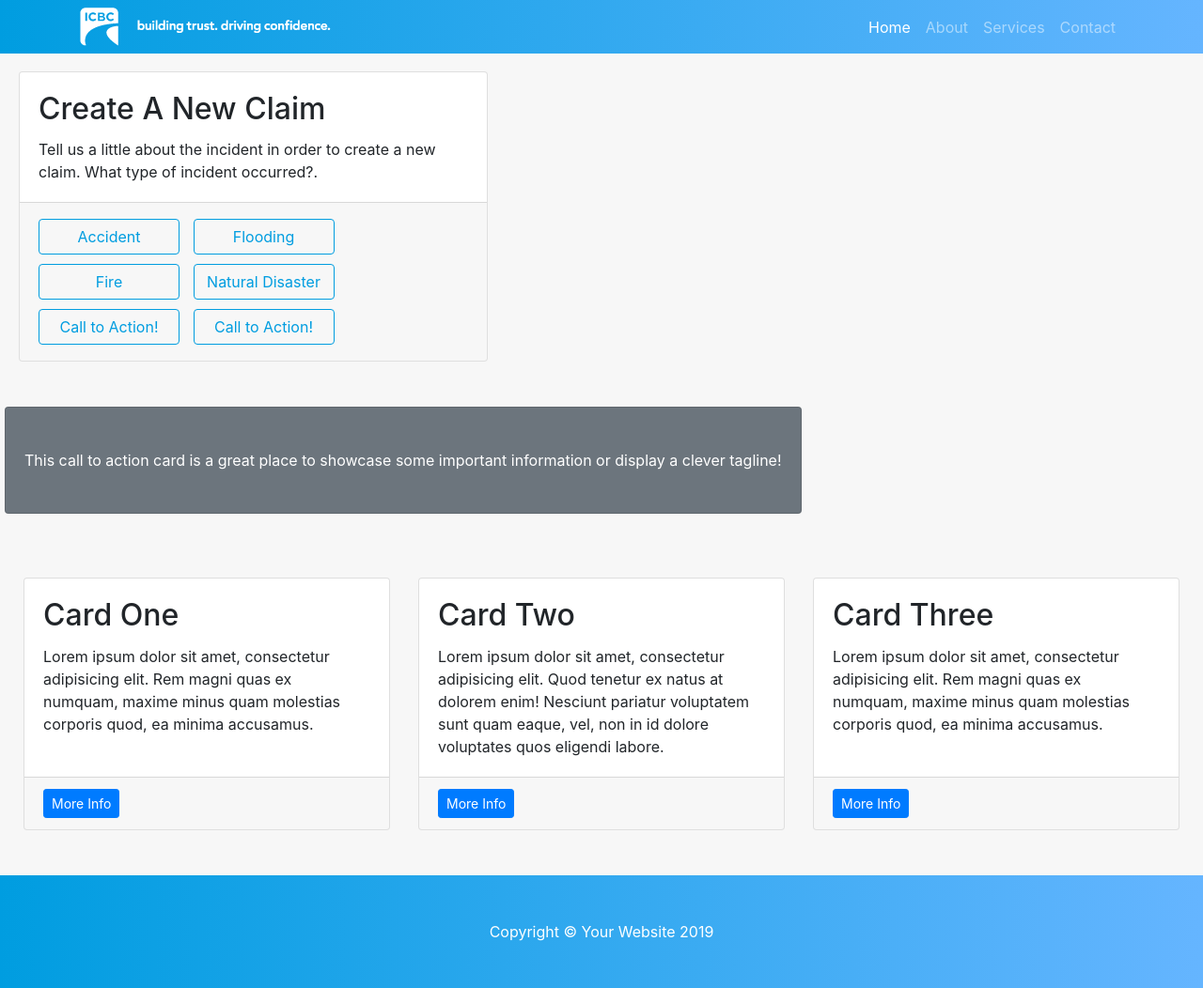
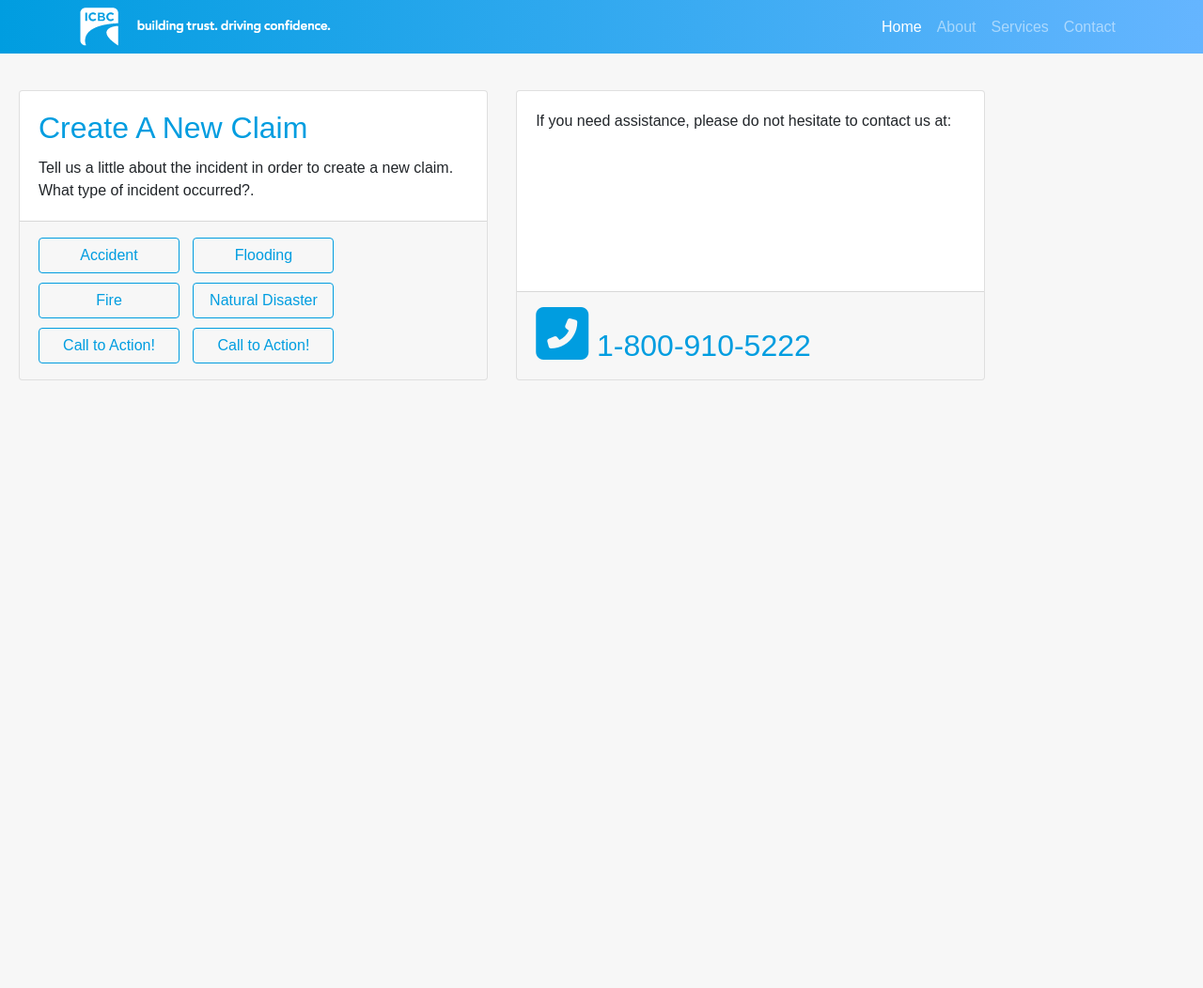
Before and after one commit to htayeb/totalLossEstimator, a website: page index.html in a window 1280 px wide. Shown: the whole page at 94% size. After the commit the page ends 800 px from the top, so only its background shows below. Drawn offline with Linux system fonts and the light colour scheme.

Commit message:
more test

```diff
--- a/css/small-business.css
+++ b/css/small-business.css
@@ -6,10 +6,12 @@
 body {
   padding-top: 56px;
   background-color: rgb(247, 247, 247);
+  font-family: Montserrat, sans-serif;
 }
 .bg-dark {
   background: linear-gradient(90deg, #009de0, #65b5ff);
 }
+
 #welcome {
   font-family: Montserrat, sans-serif;
   color: rgb(0, 157, 224);
@@ -55,3 +57,18 @@ body {
   margin-top: 20px;
 
 }
+.card-title {
+  margin-bottom: .75rem;
+  color: #009de0;
+}
+.col-lg-5{margin-top: 20px;
+  margin-bottom: 20px;}
+.fa-phone-square-alt{color: #009de0; }
+#phone{
+  font-size: 2.0em;
+  font-family: Montserrat, sans-serif;
+  align-content: center;
+  margin: auto;
+  color: #009de0;
+
+}
--- a/index.html
+++ b/index.html
@@ -90,70 +90,44 @@
         </div>
       </div>
     </div>
-<!--TEST END-->
-    <!-- Call to Action Well -->
-    <div class="card text-white bg-secondary my-5 py-4 text-center">
-      <div class="card-body">
-        <p class="text-white m-0">This call to action card is a great place to showcase some important information or display a clever tagline!</p>
+    <div class="col-lg-5">
+      <div class="card h-100">
+        <div class="card-body">
+          <p class="card-text">If you need assistance, please do not hesitate to contact us at: </p>
+        </div>
+
+        <div class="card-footer">
+          <p id="phone"><i class="fas fa-phone-square-alt fa-2x"></i> 1-800-910-5222</p>
+
+        </div>
+
+
       </div>
     </div>
 
+
+<!--TEST END-->
+    <!-- Call to Action Well -->
+
     <!-- Content Row -->
-    <div class="row">
-      <div class="col-md-4 mb-5">
-        <div class="card h-100">
-          <div class="card-body">
-            <h2 class="card-title">Card One</h2>
-            <p class="card-text">Lorem ipsum dolor sit amet, consectetur adipisicing elit. Rem magni quas ex numquam, maxime minus quam molestias corporis quod, ea minima accusamus.</p>
-          </div>
-          <div class="card-footer">
-            <a href="#" class="btn btn-primary btn-sm">More Info</a>
-          </div>
-        </div>
-      </div>
-      <!-- /.col-md-4 -->
-      <div class="col-md-4 mb-5">
-        <div class="card h-100">
-          <div class="card-body">
-            <h2 class="card-title">Card Two</h2>
-            <p class="card-text">Lorem ipsum dolor sit amet, consectetur adipisicing elit. Quod tenetur ex natus at dolorem enim! Nesciunt pariatur voluptatem sunt quam eaque, vel, non in id dolore voluptates quos eligendi labore.</p>
-          </div>
-          <div class="card-footer">
-            <a href="#" class="btn btn-primary btn-sm">More Info</a>
-          </div>
-        </div>
-      </div>
-      <!-- /.col-md-4 -->
-      <div class="col-md-4 mb-5">
-        <div class="card h-100">
-          <div class="card-body">
-            <h2 class="card-title">Card Three</h2>
-            <p class="card-text">Lorem ipsum dolor sit amet, consectetur adipisicing elit. Rem magni quas ex numquam, maxime minus quam molestias corporis quod, ea minima accusamus.</p>
-          </div>
-          <div class="card-footer">
-            <a href="#" class="btn btn-primary btn-sm">More Info</a>
-          </div>
-        </div>
-      </div>
-      <!-- /.col-md-4 -->
 
-    </div>
     <!-- /.row -->
 
   </div>
   <!-- /.container -->
 
   <!-- Footer -->
-  <footer class="py-5 bg-dark">
-    <div class="container">
-      <p class="m-0 text-center text-white">Copyright &copy; Your Website 2019</p>
-    </div>
-    <!-- /.container -->
-  </footer>
+<!--  <footer class="py-5 bg-dark">-->
+<!--    <div class="container">-->
+<!--      <p class="m-0 text-center text-white">Copyright &copy; Your Website 2019</p>-->
+<!--    </div>-->
+<!--    &lt;!&ndash; /.container &ndash;&gt;-->
+<!--  </footer>-->
 
   <!-- Bootstrap core JavaScript -->
   <script src="vendor/jquery/jquery.min.js"></script>
   <script src="vendor/bootstrap/js/bootstrap.bundle.min.js"></script>
+  <script src="https://kit.fontawesome.com/f2f9e7f54f.js" crossorigin="anonymous"></script>
 
 </body>
 
```
